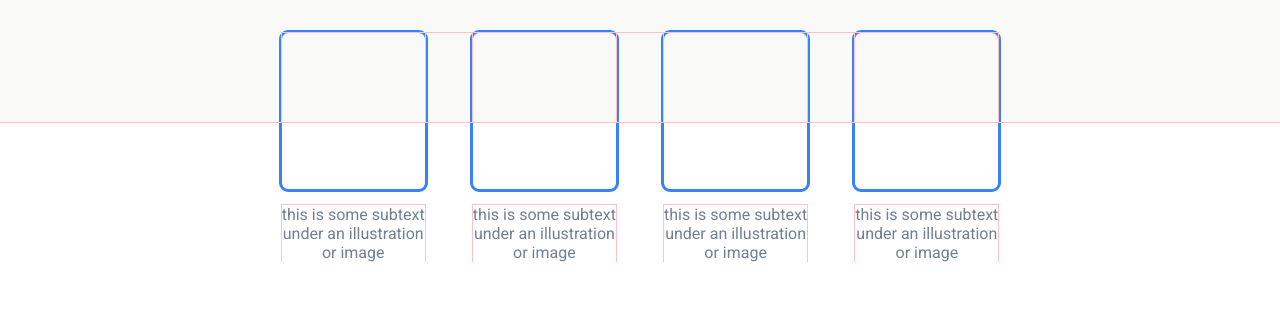
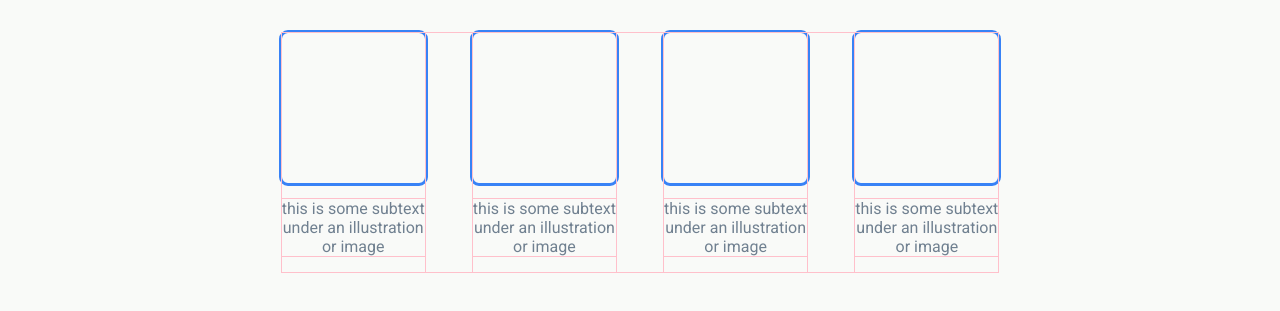
Before and after one commit to pytransformer/landing-page, a plain HTML site: page index.html in a window 1280 px wide. Shown: the part 553-864 px from the top of the page. Before the commit the page ends 815 px from the top, so only its background shows below. Drawn offline with Linux system fonts and the light colour scheme.

Commit message:
Fix height issue for information secion

```diff
--- a/styles.css
+++ b/styles.css
@@ -81,7 +81,7 @@ button {
     background-color: #F9FAF8;
     display: flex;
     flex-direction: column;
-    padding: 0 22% ;
+    padding: 0 22% 8%;
 }
 
 .image-grid {
@@ -101,7 +101,7 @@ button {
 .box {
     outline: 3px solid #3882f6;
     border-radius: 6px;
-    height: 175%;
+    height: 150px;
 }
 
 .information-subtext {
```
